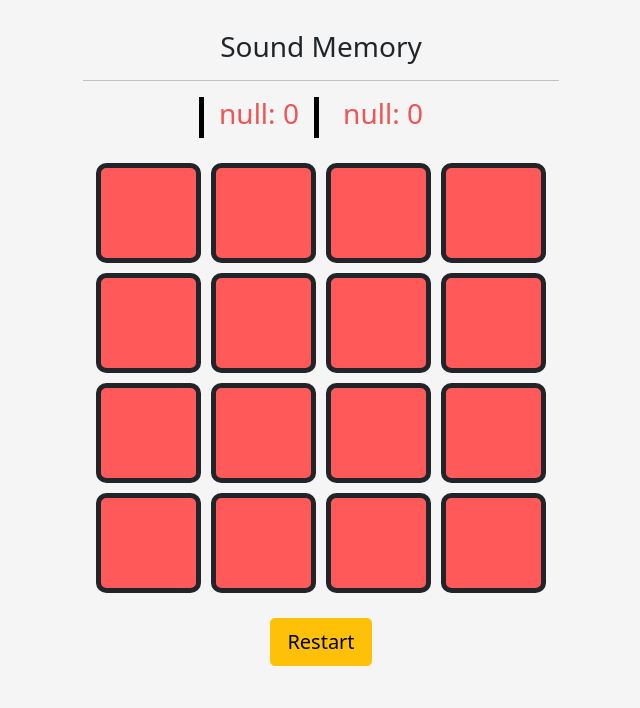
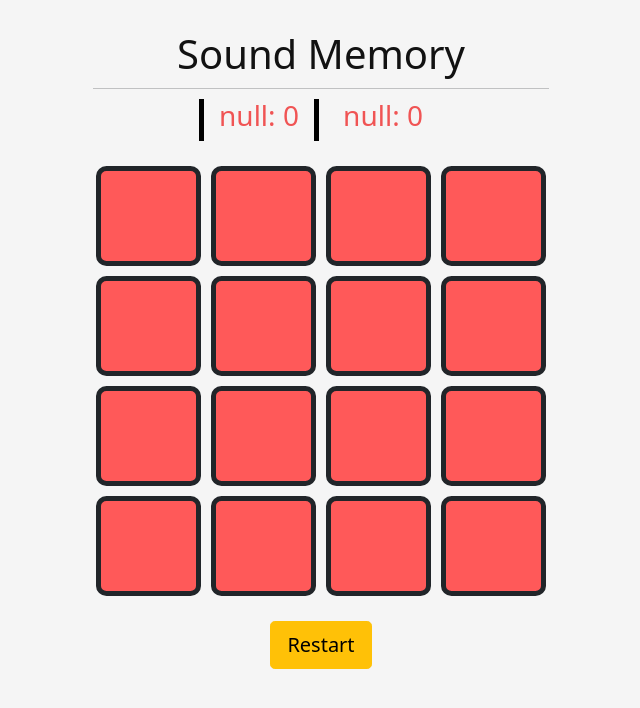
Before and after one commit to KRISCHOMAT/sound-memory, a website: page main.html in a window 1280 px wide. Shown: the whole page, without its empty margins (319-959 px from the left). Drawn offline with nearby package versions, Linux system fonts and the light colour scheme.

Commit message:
sizing changes

```diff
--- a/main.html
+++ b/main.html
@@ -21,7 +21,7 @@
 <body>
 
   <div class="wrapped container-fluid">
-    <h3>Sound Memory</h3>
+    <h1>Sound Memory</h1>
     <hr>
 
 
--- a/public/css/styles.css
+++ b/public/css/styles.css
@@ -10,7 +10,12 @@ body {
 
 h1 {
   color: #121212;
-  font-size: 4rem;
+  font-size: 2.5rem;
+  margin: 0;
+}
+
+hr {
+  margin: 10px;
 }
 
 /* Sign In Page */
```
Also changed, not shown: userNames.html (+1 -1 lines).
